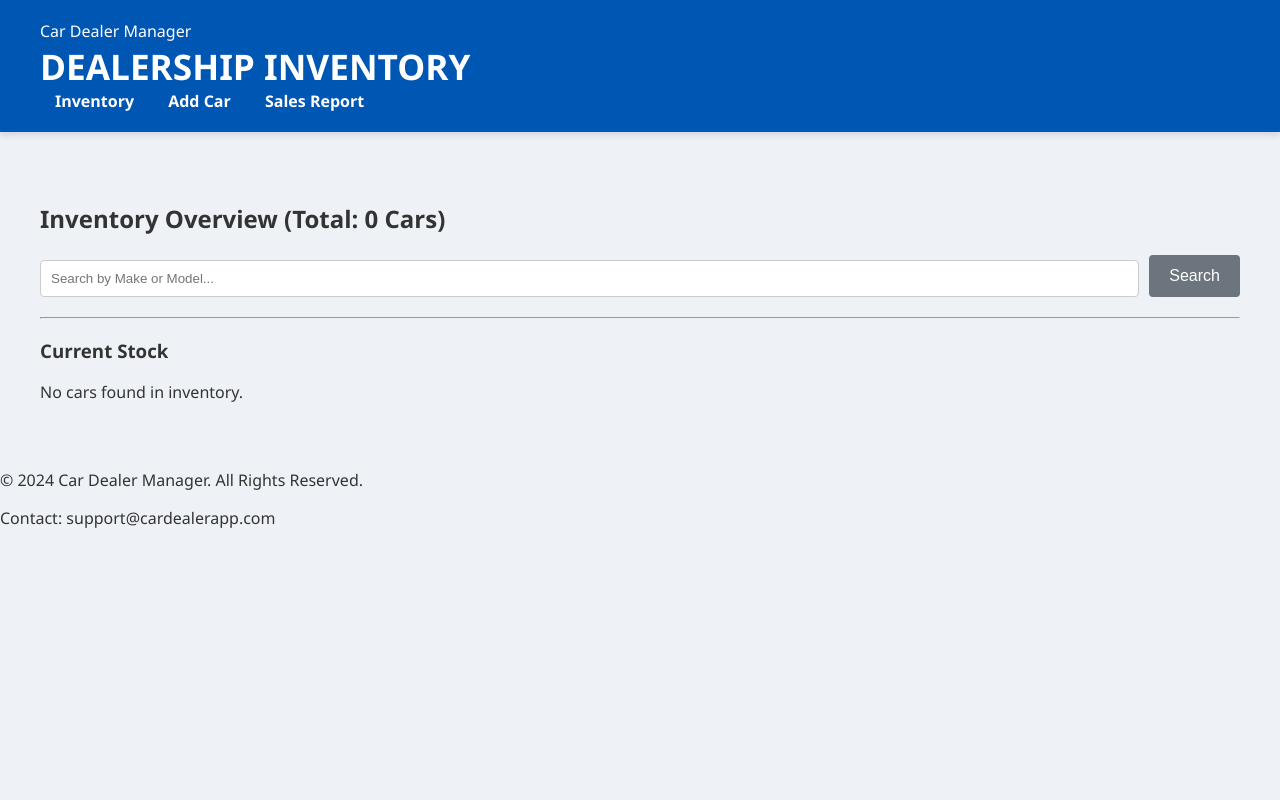
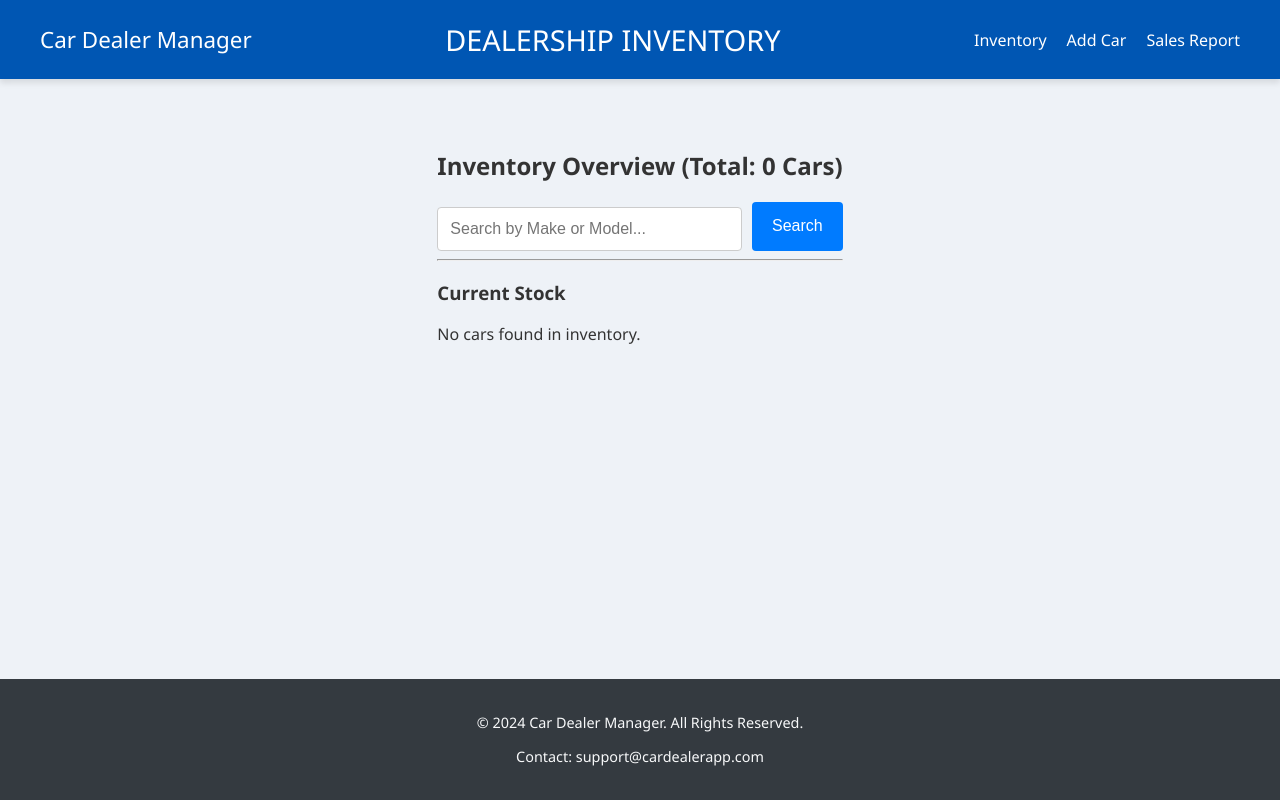
Before and after one commit to Marjory00/CarDealerApp, a Python web app: template templates/index.html in a window 1280 px wide. Run offline with Jinja, Linux system fonts and the light colour scheme; the template is opened without the code that fills it, so the values that code supplies are empty.

Commit message:
styling updated, form container updated, footer updated

```diff
--- a/static/style.css
+++ b/static/style.css
@@ -1,138 +1,106 @@
 /* static/style.css */
 
+/* === GLOBAL RESET & BASE === */
 body {
     font-family: 'Segoe UI', Tahoma, Geneva, Verdana, sans-serif;
     background-color: #eef2f7; /* Light background */
     color: #333;
     margin: 0;
     padding: 0;
+      /* === STICKY FOOTER FIX: Ensures body spans full viewport height === */
+    display: flex;
+    flex-direction: column;
+    min-height: 100vh;
 }
 
-header {
+/* Removes the default underline from all links */
+a {
+    text-decoration: none;
+    color: #007bff; /* A default color for general links */
+    transition: color 0.3s, text-decoration 0.3s;
+}
+
+/* Style for when the mouse hovers over a link */
+a:hover {
+    text-decoration: underline;
+    color: #0056b3; /* Darker color on hover */
+}
+
+/* === HEADER / NAVBAR LAYOUT FIXES === */
+.navbar {
     background-color: #0056b3; /* Primary Blue */
     color: white;
     padding: 20px 40px;
     box-shadow: 0 4px 6px rgba(0, 0, 0, 0.1);
+
+    /* Harmonizing the header layout */
+    display: flex;
+    justify-content: space-between;
+    align-items: center;
 }
 
-header h1 {
-    margin: 0;
-    font-size: 2.2em;
+.nav-content-center {
+    flex-grow: 1; /* Allows the header text to take available space */
+    text-align: center;
 }
 
-/* Targets links inside the main navigation area */
-header nav a {
-    color: white; /* Example: makes links white if the header background is dark */
-    padding: 0 15px; /* Adds spacing between links */
-    font-weight: bold;
+.nav-header {
+    margin: 0;
+    font-size: 1.8em;
+    font-weight: 300;
 }
 
-header nav a:hover {
-    color: #ffc107; /* Example: yellow color on hover */
+/* Nav Brand Link (Left) */
+.nav-brand {
+    font-size: 1.4em;
+    font-weight: bold;
+    color: white !important; /* Forces color to white */
+    text-decoration: none !important;
+}
+
+.nav-brand:hover {
+    color: #ffc107 !important; /* Yellow hover */
+    /* FIX: Ensure no underline even on hover */
+    text-decoration: none !important;
+}
+
+/* Nav Links (Right) */
+.nav-content-right nav {
+    display: flex;
+    gap: 20px;
+    align-items: center;
+}
+
+/* Targets all links inside the header navigation */
+.navbar a {
+    color: white;
+    text-decoration: none;
+    font-weight: 500;
+    padding: 5px 0;
+}
+
+.navbar a:hover {
+    color: #ffc107; /* Yellow color on hover */
+    /* FIX: Set text-decoration to none to remove underline on hover */
+    text-decoration: none;
 }
 
 
-header a {
-    text-decoration: none !important; /* Forces the underline off */
-    color: white; /* Example color */
-}
-
-
-/* Targets links in the footer section */
-footer a {
-    color: #ccc; /* Example: light grey for a dark footer */
-    margin: 0 10px;
-}
-
-footer a:hover {
-    color: white;
-}
-
-nav ul {
-    list-style: none;
-    padding: 0;
-    margin-top: 15px;
-    display: flex;
-    gap: 25px;
-}
-
-nav ul li a {
-    color: white;
-    text-decoration: none;
-    font-weight: 500;
-    transition: color 0.3s;
-}
-
-nav ul li a:hover {
-    color: #ffcc00; /* Gold accent */
-}
-
-main {
+/* === MAIN CONTENT & INVENTORY === */
+/* Use the .container class from base.html for main content layout */
+.container {
     padding: 30px 40px;
     max-width: 1300px;
     margin: 20px auto;
+    /* FIX: Flex grow to push the footer down */
+    flex-grow: 1;
 }
 
-/* --- Flash Messages --- */
-.flash-messages {
-    padding: 15px 30px;
-    margin-bottom: 20px;
-    border-radius: 5px;
-    font-weight: bold;
-    border-left: 5px solid;
-}
-
-.flash-messages.success {
-    background-color: #d4edda;
-    color: #155724;
-    border-color: #28a745;
-}
-
-.flash-messages.error {
-    background-color: #f8d7da;
-    color: #721c24;
-    border-color: #dc3545;
-}
-
-/* --- Search Bar --- */
-.search-bar {
-    margin-bottom: 20px;
-    display: flex;
-    gap: 10px;
-}
-.search-bar input[type="text"] {
-    flex-grow: 1;
-    padding: 10px;
-    border: 1px solid #ccc;
-    border-radius: 4px;
-}
-.search-bar button {
-    padding: 10px 20px;
-    background-color: #6c757d;
-}
-
-/* --- Featured Models --- */
-.featured-models {
-    display: flex;
-    gap: 20px;
-    margin-bottom: 40px;
-    padding: 20px;
-    background-color: white;
-    border-radius: 8px;
-    box-shadow: 0 2px 4px rgba(0, 0, 0, 0.05);
-}
-
-.model-card {
-    flex: 1;
-    padding: 15px;
-    border: 1px solid #eee;
-    border-radius: 6px;
-    text-align: center;
-}
-
-.model-card h3 {
+.page-title {
     color: #0056b3;
-    margin-top: 0;
+    border-bottom: 2px solid #ddd;
+    padding-bottom: 10px;
+    margin-bottom: 25px;
 }
 
 /* --- Inventory Table --- */
@@ -171,32 +139,86 @@
     color: #28a745; /* Green for prices */
 }
 
-/* --- Forms and Buttons --- */
+
+/* === FLASH MESSAGES FIX === */
+/* Correctly targets the classes used in base.html */
+.flash-messages-container {
+    margin-bottom: 20px;
+}
+
+.flash-message {
+    padding: 15px;
+    margin-bottom: 10px;
+    border-radius: 5px;
+    font-weight: bold;
+    border-left: 5px solid;
+}
+
+.flash-success {
+    background-color: #d4edda;
+    color: #155724;
+    border-color: #28a745;
+}
+
+.flash-danger {
+    background-color: #f8d7da;
+    color: #721c24;
+    border-color: #dc3545;
+}
+
+
+/* === FORMS AND BUTTONS === */
 .form-container {
-    max-width: 600px;
-    margin: 0 auto;
+    /* Form container is now wider */
+    max-width: 750px;
+    margin: 30px auto; /* Center forms below the main content area */
     padding: 30px;
     background-color: white;
     border-radius: 8px;
-    box-shadow: 0 4px 8px rgba(0, 0, 0, 0.1);
+    box-shadow: 0 4px 12px rgba(0, 0, 0, 0.1);
+}
+
+/* Styles for the form elements within the container */
+.form-container form {
+    display: block; /* Use block display and 100% width to ensure it fills the container. */
+    /* display: grid; */
+    width: 100%;
+    /* FIX: Explicitly set a single, full-width column for all fields */
+    grid-template-columns: 1fr;
+    /* Increased vertical spacing between form groups */
+    gap: 15px;
 }
 
 form label {
     display: block;
+     /* Use margin-top to space the field groups */
     margin-top: 15px;
+   /* margin-top: 5px; /* Reduced margin-top here */
     font-weight: 600;
 }
 
 form input[type="text"],
-form input[type="number"] {
+form input[type="number"],
+form input[type="url"] { /* Added url type for image_url */
+        /* Input must be 100% of the form's width */
     width: 100%;
-    padding: 10px;
+    /* Increased padding for a slightly taller field */
+    padding: 12px;
     margin-top: 5px;
     border: 1px solid #ccc;
     border-radius: 4px;
+        /* This ensures padding doesn't push the input wider than 100% */
     box-sizing: border-box;
+    font-size: 1rem;
 }
 
+form input:focus {
+    border-color: #007bff;
+    box-shadow: 0 0 0 0.2rem rgba(0, 123, 255, 0.25);
+    outline: none;
+}
+
+/* --- Buttons --- */
 .btn {
     padding: 10px 20px;
     border: none;
@@ -236,16 +258,31 @@
 .action-buttons {
     display: flex;
     gap: 10px;
+    margin-top: 20px;
 }
 
-/* Removes the default underline from all links */
-a {
-    text-decoration: none;
-    color: #007bff; /* A default color for general links */
+
+/* === FOOTER === */
+.footer {
+    background-color: #343a40; /* Dark gray */
+    color: #f8f9fa; /* Light text */
+    text-align: center;
+    padding: 20px 0;
+    font-size: 0.9em;
 }
 
-/* Style for when the mouse hovers over a link */
-a:hover {
-    text-decoration: underline; /* Optional: adds underline back on hover */
-    color: #0056b3; /* Darker color on hover */
+.footer-contact {
+    margin-top: 5px;
 }
+
+/* Targets links in the footer section */
+.footer a {
+    color: #ccc;
+    text-decoration: none;
+    margin: 0 10px;
+}
+
+.footer a:hover {
+    color: white;
+    text-decoration: underline;
+}
```
Also changed, not shown: app_secrets.py (added), 1 other file.
